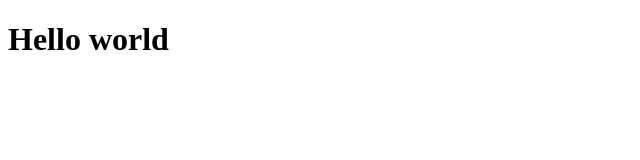
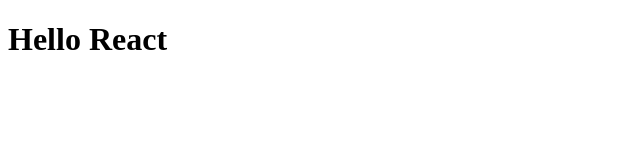
Before and after one commit to claudi-tm/github-explorer, a React app: page / in a window 1280 px wide. Shown: the top 160 px of the page, without its empty margins (0-640 px from the left). Built offline with nearby package versions, Linux system fonts and the light colour scheme.

Commit message:
configurated of web packet server

```diff
--- a/src/App.jsx
+++ b/src/App.jsx
@@ -1,3 +1,3 @@
 export function App() {
-    return <h1>Hello world</h1>
+    return <h1>Hello React</h1>
 }
--- a/webpack.config.js
+++ b/webpack.config.js
@@ -1,31 +1,34 @@
 const { dirname } = require("path");
 const path = require("path");
-const HtmlWebpackPlugin = require('html-webpack-plugin');
+const HtmlWebpackPlugin = require("html-webpack-plugin");
 
 module.exports = {
 	mode: "development",
 	// diz qual é a pagina principal da noss aplicação
 	// entry: "src/index.jsx",
-    entry: path.resolve(__dirname, 'src', 'index.jsx'),
+	entry: path.resolve(__dirname, "src", "index.jsx"),
 	output: {
-        path: path.resolve(__dirname, 'dist'),
-        filename: 'bundle.js'
+		path: path.resolve(__dirname, "dist"),
+		filename: "bundle.js",
 	},
 	resolve: {
-        extensions: ['.jsx', '.js']
+		extensions: [".jsx", ".js"],
+	},
+	devServer: {
+		static: path.resolve(__dirname, "public"),
 	},
 	plugins: [
 		new HtmlWebpackPlugin({
-            template: path.resolve(__dirname, "public", "index.html")
-        })
+			template: path.resolve(__dirname, "public", "index.html"),
+		}),
 	],
 	module: {
 		rules: [
 			{
 				test: /\.jsx$/,
 				exclude: /node_modules/,
-                use: 'babel-loader'
-            }
-        ]
-    }
+				use: "babel-loader",
+			},
+		],
+	},
 };
```
Also changed, not shown: 1 other file (tests, documents, lock files or other folders). Lines whose indentation alone changed are shown as unchanged.
